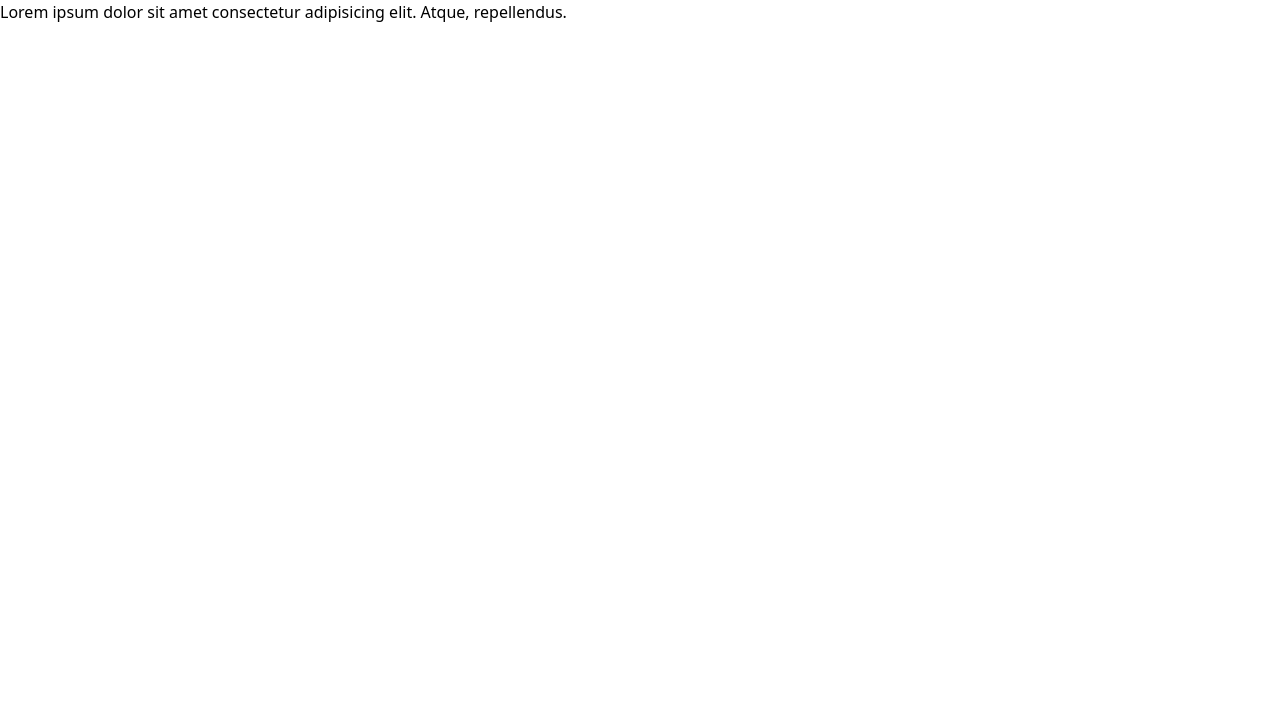
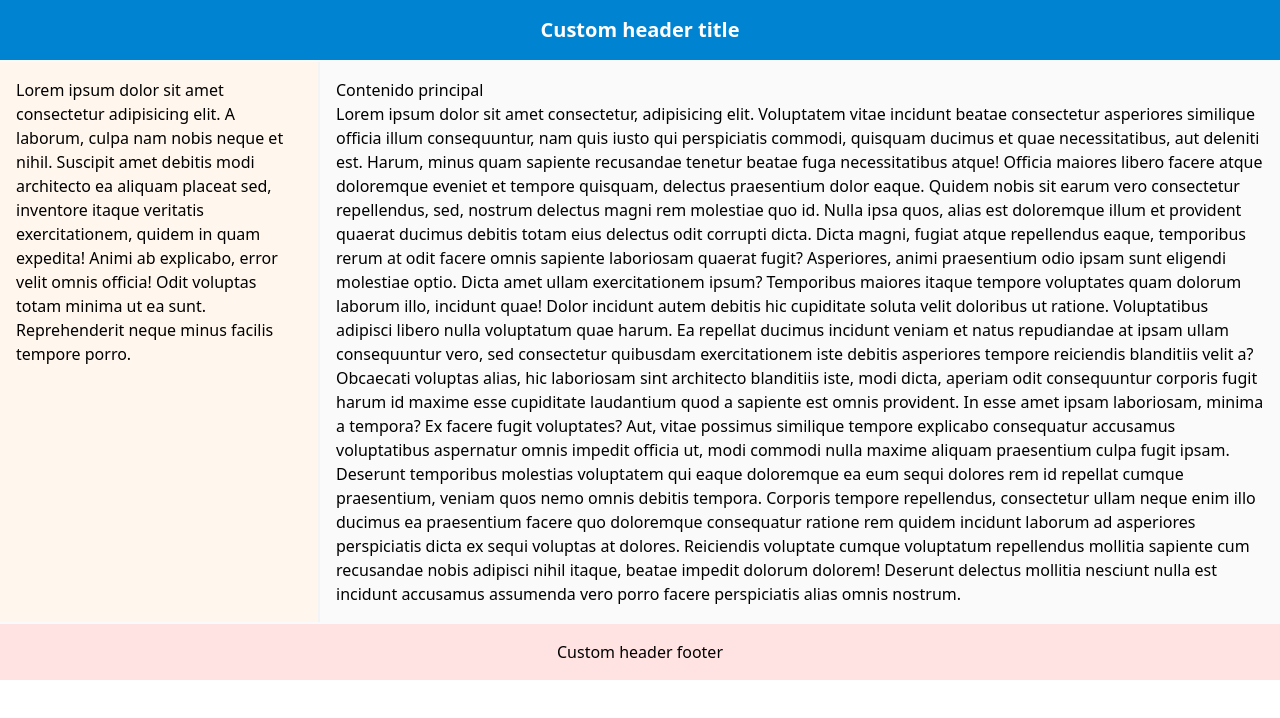
Before and after one commit to antonioubedamontero/cv-lidia-react, a React (Vite) app: page / in a window 1280 px wide. Shown: the top 718 px of the page. Built offline with nearby package versions, Linux system fonts and the light colour scheme.

Commit message:
skeleton created

```diff
--- /dev/null
+++ b/src/main-curriculum/components/custom-aside.tsx
@@ -0,0 +1,11 @@
+export const CustomAside = () => {
+  return (
+    <aside className="p-4">
+      Lorem ipsum dolor sit amet consectetur adipisicing elit. A laborum, culpa
+      nam nobis neque et nihil. Suscipit amet debitis modi architecto ea aliquam
+      placeat sed, inventore itaque veritatis exercitationem, quidem in quam
+      expedita! Animi ab explicabo, error velit omnis officia! Odit voluptas
+      totam minima ut ea sunt. Reprehenderit neque minus facilis tempore porro.
+    </aside>
+  );
+};
--- /dev/null
+++ b/src/main-curriculum/components/custom-footer.tsx
@@ -0,0 +1,7 @@
+export const CustomFooter = () => {
+  return (
+    <footer className="p-4 text-center bg-red-100 border-t-2 border-t-gray-50">
+      Custom header footer
+    </footer>
+  );
+};
--- /dev/null
+++ b/src/main-curriculum/components/custom-header.tsx
@@ -0,0 +1,9 @@
+export const CustomHeader = () => {
+  return (
+    <header className="bg-sky-600 p-4 border-b-2 border-b-gray-50">
+      <h1 className=" text-white text-center text-xl font-bold">
+        Custom header title
+      </h1>
+    </header>
+  );
+};
--- /dev/null
+++ b/src/main-curriculum/components/custom-main.tsx
@@ -0,0 +1,44 @@
+export const CustomMain = () => {
+  return (
+    <main className="p-4 bg-zinc-50">
+      <h2>Contenido principal</h2>
+      <p>
+        Lorem ipsum dolor sit amet consectetur, adipisicing elit. Voluptatem
+        vitae incidunt beatae consectetur asperiores similique officia illum
+        consequuntur, nam quis iusto qui perspiciatis commodi, quisquam ducimus
+        et quae necessitatibus, aut deleniti est. Harum, minus quam sapiente
+        recusandae tenetur beatae fuga necessitatibus atque! Officia maiores
+        libero facere atque doloremque eveniet et tempore quisquam, delectus
+        praesentium dolor eaque. Quidem nobis sit earum vero consectetur
+        repellendus, sed, nostrum delectus magni rem molestiae quo id. Nulla
+        ipsa quos, alias est doloremque illum et provident quaerat ducimus
+        debitis totam eius delectus odit corrupti dicta. Dicta magni, fugiat
+        atque repellendus eaque, temporibus rerum at odit facere omnis sapiente
+        laboriosam quaerat fugit? Asperiores, animi praesentium odio ipsam sunt
+        eligendi molestiae optio. Dicta amet ullam exercitationem ipsum?
+        Temporibus maiores itaque tempore voluptates quam dolorum laborum illo,
+        incidunt quae! Dolor incidunt autem debitis hic cupiditate soluta velit
+        doloribus ut ratione. Voluptatibus adipisci libero nulla voluptatum quae
+        harum. Ea repellat ducimus incidunt veniam et natus repudiandae at ipsam
+        ullam consequuntur vero, sed consectetur quibusdam exercitationem iste
+        debitis asperiores tempore reiciendis blanditiis velit a? Obcaecati
+        voluptas alias, hic laboriosam sint architecto blanditiis iste, modi
+        dicta, aperiam odit consequuntur corporis fugit harum id maxime esse
+        cupiditate laudantium quod a sapiente est omnis provident. In esse amet
+        ipsam laboriosam, minima a tempora? Ex facere fugit voluptates? Aut,
+        vitae possimus similique tempore explicabo consequatur accusamus
+        voluptatibus aspernatur omnis impedit officia ut, modi commodi nulla
+        maxime aliquam praesentium culpa fugit ipsam. Deserunt temporibus
+        molestias voluptatem qui eaque doloremque ea eum sequi dolores rem id
+        repellat cumque praesentium, veniam quos nemo omnis debitis tempora.
+        Corporis tempore repellendus, consectetur ullam neque enim illo ducimus
+        ea praesentium facere quo doloremque consequatur ratione rem quidem
+        incidunt laborum ad asperiores perspiciatis dicta ex sequi voluptas at
+        dolores. Reiciendis voluptate cumque voluptatum repellendus mollitia
+        sapiente cum recusandae nobis adipisci nihil itaque, beatae impedit
+        dolorum dolorem! Deserunt delectus mollitia nesciunt nulla est incidunt
+        accusamus assumenda vero porro facere perspiciatis alias omnis nostrum.
+      </p>
+    </main>
+  );
+};
--- /dev/null
+++ b/src/main-curriculum/components/index.tsx
@@ -0,0 +1,4 @@
+export * from "./custom-header.tsx";
+export * from "./custom-aside.tsx";
+export * from "./custom-main.tsx";
+export * from "./custom-footer.tsx";
--- a/src/main-curriculum/main-curriculum.tsx
+++ b/src/main-curriculum/main-curriculum.tsx
@@ -1,8 +1,23 @@
+import {
+  CustomAside,
+  CustomFooter,
+  CustomHeader,
+  CustomMain,
+} from "./components";
+
 export const MainCurriculum = () => {
   return (
-    <div>
-      Lorem ipsum dolor sit amet consectetur adipisicing elit. Atque,
-      repellendus.
-    </div>
+    <>
+      <CustomHeader />
+      <div className="flex flex-col md:flex-row">
+        <div className="bg-orange-50 md:basis-1/4 md:border-r-2 md:border-r-gray-100">
+          <CustomAside />
+        </div>
+        <div className="border-t-2 border-t-gray-100 md:basis-3/4 md:border-0">
+          <CustomMain />
+        </div>
+      </div>
+      <CustomFooter />
+    </>
   );
 };
```
